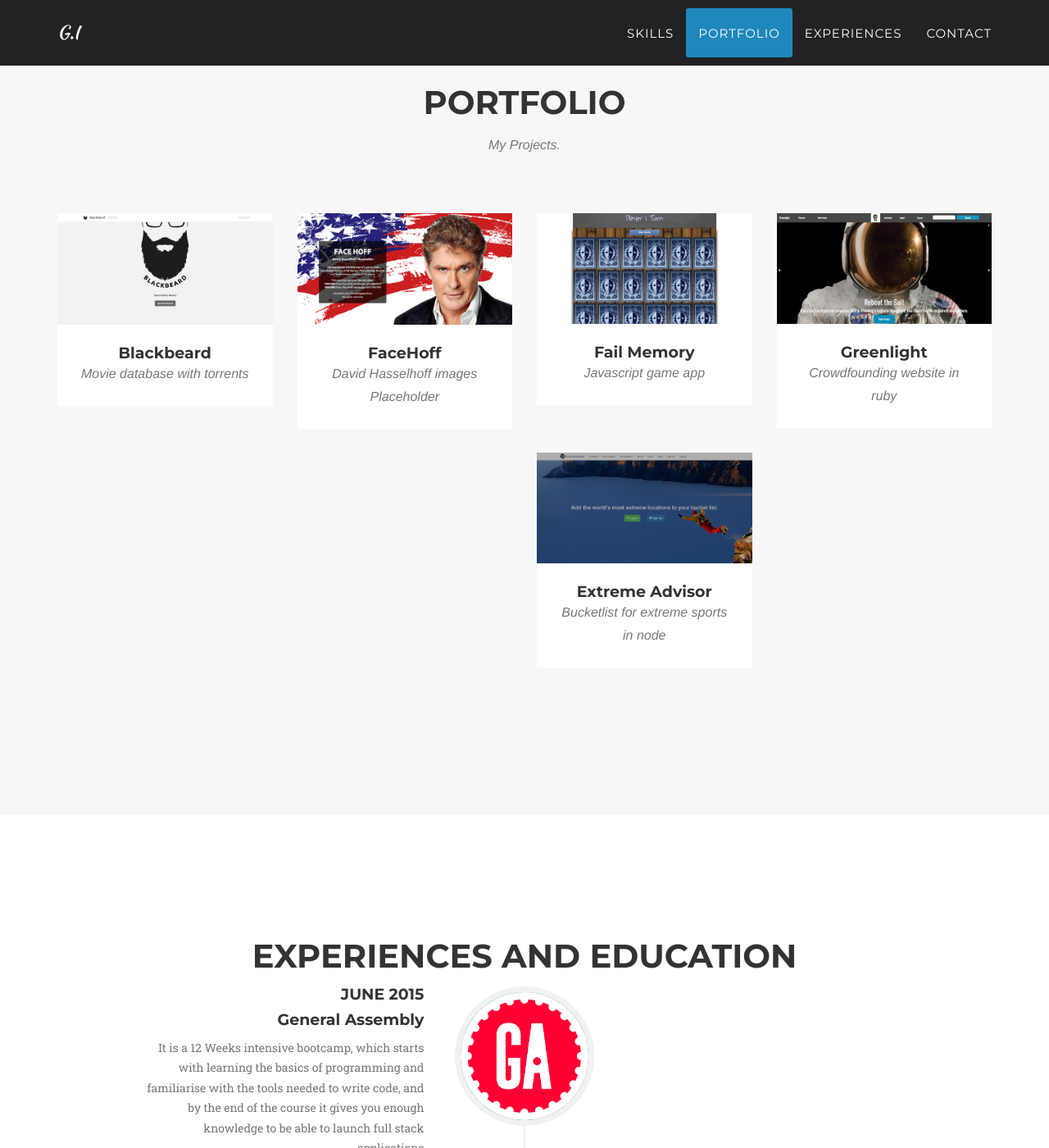
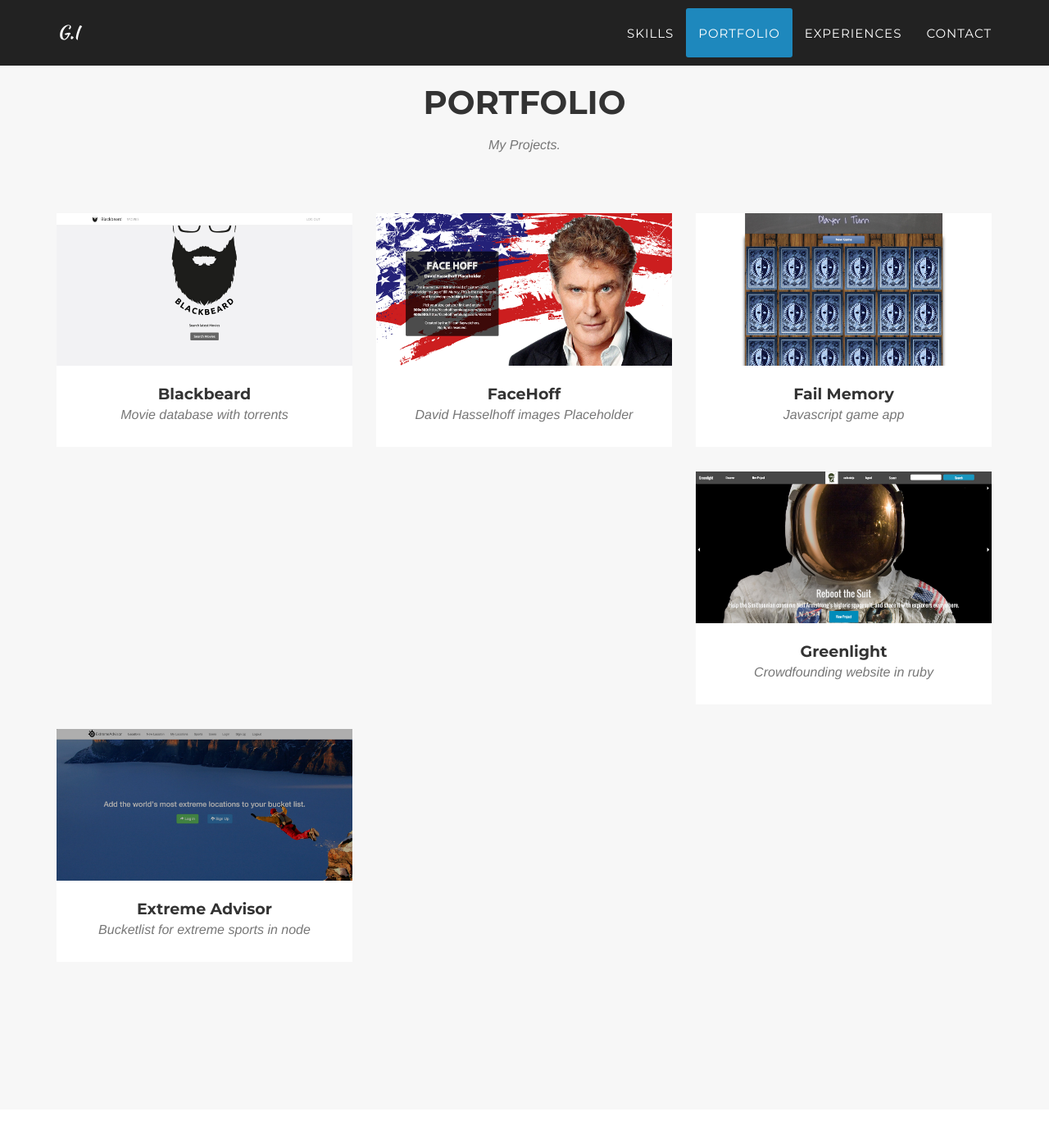
Before and after one commit to gabriel-iac/gabriel-iac.github.io, a Jekyll site: the page built from index.html, in a window 1280 px wide and 1400 px high, scrolled down 1532 px. Shown: the whole window at 82% size. Built offline with Jekyll 4.4.1, drawn with Linux system fonts in a browser that asks for light colours; some web fonts are replaced.

Commit message:
fixed positioning of portfolio items

```diff
--- a/_includes/portfolio_grid.html
+++ b/_includes/portfolio_grid.html
@@ -2,14 +2,14 @@
     <section id="portfolio" class="bg-light-gray">
         <div class="container">
             <div class="row">
-                <div class="col-lg-12 text-center">
+                <div class="col-md-12 text-center">
                     <h2 class="section-heading">Portfolio</h2>
                     <h3 class="section-subheading text-muted">My Projects.</h3>
                 </div>
             </div>
             <div class="row">
             {% for post in site.posts %}
-                <div class="col-md-3 col-sm-6 portfolio-item">
+                <div class="col-md-4 col-sm-6 portfolio-item">
                     <a href="#portfolioModal{{ post.modal-id }}" class="portfolio-link" data-toggle="modal">
                         <div class="portfolio-hover">
                             <div class="portfolio-hover-content">
```
Also changed, not shown: _includes/css/agency.css (+8 -0 lines).
